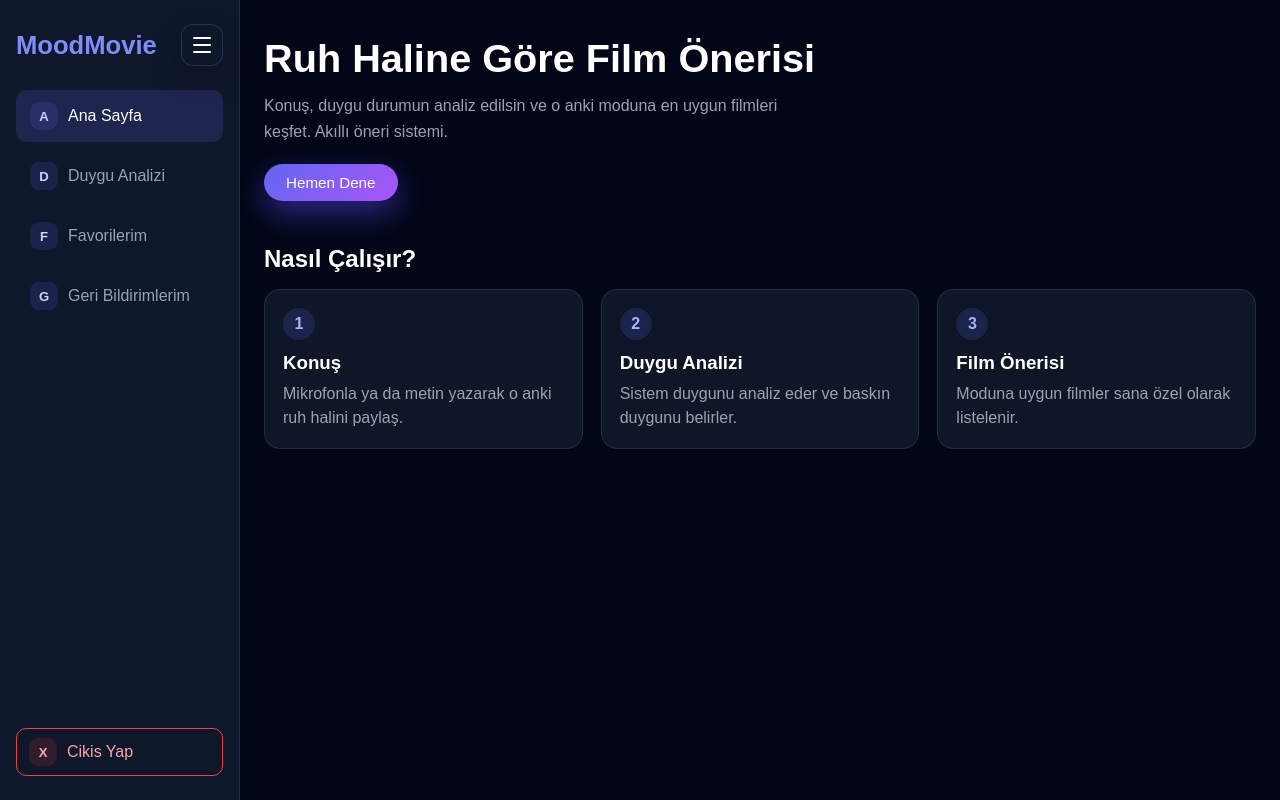
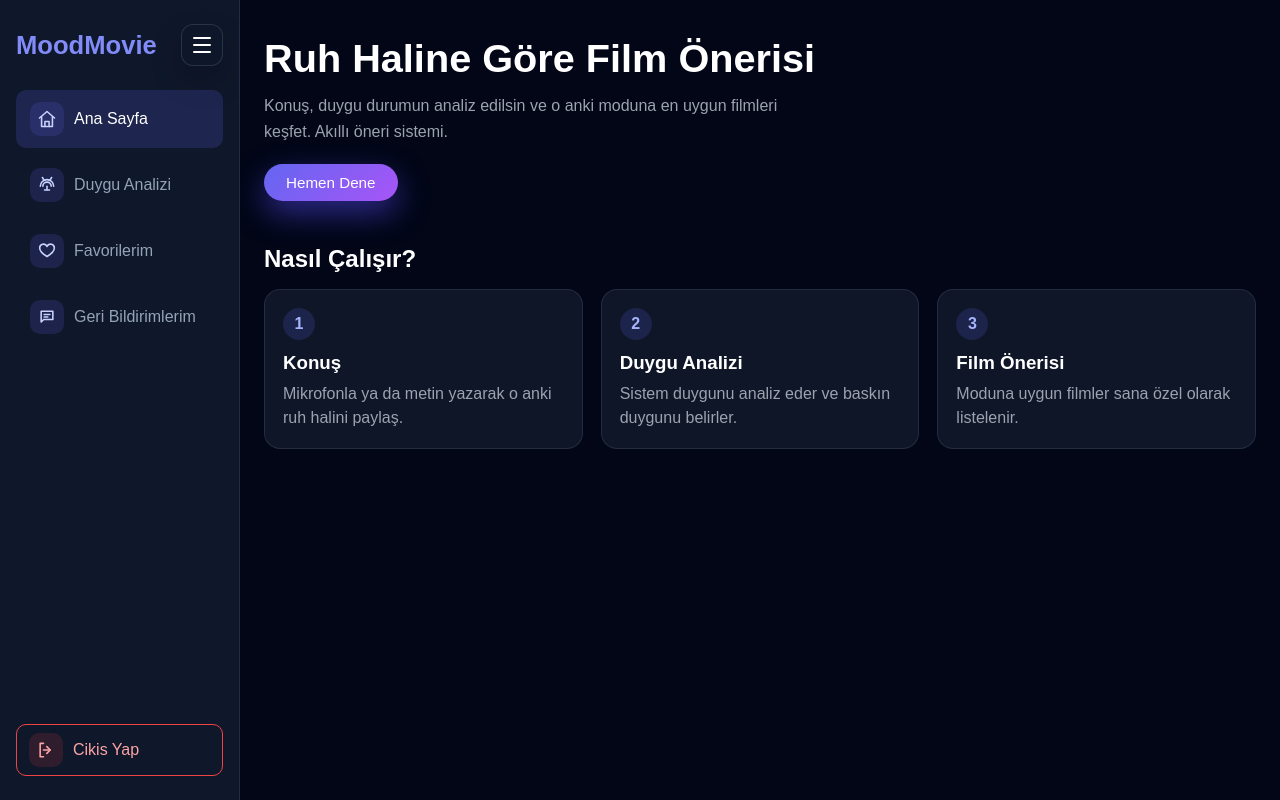
Before and after one commit to ilayda-alkan/moodmovie, a React (Vite) app in the folder frontend/: page /dashboard in a window 1280 px wide. Built offline with nearby package versions, Linux system fonts and the light colour scheme; no server answers; sample sign-in values are in the browser's storage.

Commit message:
sidebar edited

```diff
--- a/frontend/src/components/layout/Sidebar.jsx
+++ b/frontend/src/components/layout/Sidebar.jsx
@@ -1,10 +1,55 @@
 import { NavLink, useNavigate } from "react-router-dom";
 
+function SidebarIcon({ type }) {
+  const icons = {
+    home: (
+      <>
+        <path d="M3 10.8 12 3l9 7.8" />
+        <path d="M5.5 9.2V21h13V9.2" />
+        <path d="M9.5 21v-6h5v6" />
+      </>
+    ),
+    analyze: (
+      <>
+        <path d="M4 13.5a8 8 0 0 1 16 0" />
+        <path d="M7 13.5a5 5 0 0 1 10 0" />
+        <path d="M12 13.5v4" />
+        <path d="M9 18h6" />
+        <path d="M8 5.5 6.5 3" />
+        <path d="M16 5.5 17.5 3" />
+      </>
+    ),
+    favorite: (
+      <path d="M20.8 8.4c0 5-8.8 10.2-8.8 10.2S3.2 13.4 3.2 8.4A4.6 4.6 0 0 1 12 6.5a4.6 4.6 0 0 1 8.8 1.9Z" />
+    ),
+    feedback: (
+      <>
+        <path d="M5 5h14v10H8l-3 3V5Z" />
+        <path d="M8.5 9h7" />
+        <path d="M8.5 12h4.5" />
+      </>
+    ),
+    logout: (
+      <>
+        <path d="M9 4H5v16h4" />
+        <path d="M13 8l4 4-4 4" />
+        <path d="M17 12H9" />
+      </>
+    ),
+  };
+
+  return (
+    <svg viewBox="0 0 24 24" aria-hidden="true" className="sidebar-icon-svg">
+      {icons[type]}
+    </svg>
+  );
+}
+
 const sidebarLinks = [
-  { to: "/dashboard", label: "Ana Sayfa", icon: "A", guest: true },
-  { to: "/analyze", label: "Duygu Analizi", icon: "D", guest: true },
-  { to: "/favorites", label: "Favorilerim", icon: "F", guest: false },
-  { to: "/feedbacks", label: "Geri Bildirimlerim", icon: "G", guest: false },
+  { to: "/dashboard", label: "Ana Sayfa", icon: "home", guest: true },
+  { to: "/analyze", label: "Duygu Analizi", icon: "analyze", guest: true },
+  { to: "/favorites", label: "Favorilerim", icon: "favorite", guest: false },
+  { to: "/feedbacks", label: "Geri Bildirimlerim", icon: "feedback", guest: false },
 ];
 
 export default function Sidebar({ isOpen, onToggle, onClose }) {
@@ -26,7 +71,7 @@ export default function Sidebar({ isOpen, onToggle, onClose }) {
 
   return (
     <aside className={`sidebar ${isOpen ? "open" : "closed"}`}>
-      <div>
+      <div className="sidebar-main">
         <div className="sidebar-header">
           <div className="sidebar-brand">MoodMovie</div>
           <button
@@ -53,7 +98,9 @@ export default function Sidebar({ isOpen, onToggle, onClose }) {
                 onClick={onClose}
                 title={link.label}
               >
-                <span className="sidebar-link-icon">{link.icon}</span>
+                <span className="sidebar-link-icon">
+                  <SidebarIcon type={link.icon} />
+                </span>
                 <span className="sidebar-link-text">{link.label}</span>
               </NavLink>
             ))}
@@ -62,7 +109,7 @@ export default function Sidebar({ isOpen, onToggle, onClose }) {
 
       <button className="logout-button" onClick={handleLogout} title="Cikis Yap">
         <span className="logout-icon" aria-hidden="true">
-          X
+          <SidebarIcon type="logout" />
         </span>
         <span className="logout-text">Cikis Yap</span>
       </button>
--- a/frontend/src/styles/global.css
+++ b/frontend/src/styles/global.css
@@ -50,7 +50,11 @@ button {
 
 .sidebar.closed {
   width: var(--sidebar-closed-width);
-  padding-inline: 12px;
+  padding-inline: 10px;
+}
+
+.sidebar-main {
+  min-width: 0;
 }
 
 .sidebar-header {
@@ -73,6 +77,8 @@ button {
   opacity: 0;
   transform: translateX(-8px);
   pointer-events: none;
+  width: 0;
+  overflow: hidden;
 }
 
 .sidebar-toggle-button {
@@ -95,6 +101,11 @@ button {
   margin-inline: auto;
 }
 
+.sidebar.closed .sidebar-header {
+  justify-content: center;
+  gap: 0;
+}
+
 .sidebar-toggle-button span {
   width: 18px;
   height: 2px;
@@ -107,10 +118,21 @@ button {
   background: #1e293b;
 }
 
+.sidebar-toggle-button:focus-visible,
+.sidebar-link:focus-visible,
+.logout-button:focus-visible {
+  outline: 2px solid #c7d2fe;
+  outline-offset: -2px;
+}
+
 .sidebar-nav {
   display: flex;
   flex-direction: column;
   gap: 8px;
+}
+
+.sidebar.closed .sidebar-nav {
+  align-items: center;
 }
 
 .sidebar-link {
@@ -127,17 +149,25 @@ button {
 
 .sidebar-link-icon,
 .logout-icon {
-  width: 28px;
-  height: 28px;
-  flex: 0 0 28px;
+  width: 34px;
+  height: 34px;
+  flex: 0 0 34px;
   display: inline-flex;
   align-items: center;
   justify-content: center;
-  border-radius: 9px;
+  border-radius: 10px;
   background: rgba(99, 102, 241, 0.16);
   color: #c7d2fe;
-  font-size: 0.82rem;
-  font-weight: 800;
+}
+
+.sidebar-icon-svg {
+  width: 20px;
+  height: 20px;
+  fill: none;
+  stroke: currentColor;
+  stroke-width: 1.9;
+  stroke-linecap: round;
+  stroke-linejoin: round;
 }
 
 .sidebar-link-text,
@@ -156,9 +186,11 @@ button {
 }
 
 .sidebar.closed .sidebar-link {
-  width: 54px;
-  padding-inline: 13px;
+  width: 50px;
+  min-height: 50px;
+  padding: 8px;
   justify-content: center;
+  gap: 0;
 }
 
 .sidebar.closed .sidebar-link-text,
@@ -173,7 +205,7 @@ button {
 .logout-button {
   margin: 16px 0 0;
   min-height: 46px;
-  padding: 9px 12px;
+  padding: 8px 12px;
   border-radius: 10px;
   border: 1px solid #ef4444;
   background: transparent;
@@ -192,9 +224,12 @@ button {
 }
 
 .sidebar.closed .logout-button {
-  width: 54px;
-  padding-inline: 13px;
+  width: 50px;
+  min-height: 50px;
+  padding: 8px;
+  align-self: center;
   justify-content: center;
+  gap: 0;
 }
 
 .logout-button:hover {
@@ -1210,17 +1245,18 @@ button {
 
   .sidebar.closed {
     width: var(--sidebar-closed-width);
-    padding: 20px 9px;
+    padding: 20px 10px;
   }
 
   .sidebar.closed .sidebar-brand {
     opacity: 0;
     transform: translateX(-8px);
+    width: 0;
   }
 
   .sidebar.closed .sidebar-link {
-    width: 54px;
-    padding-inline: 13px;
+    width: 50px;
+    padding: 8px;
     justify-content: center;
   }
 
```
